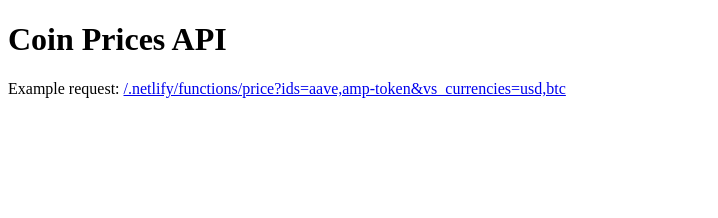
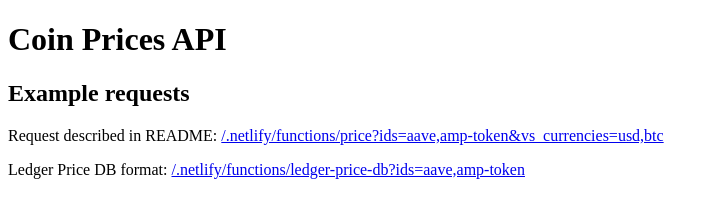
Before and after one commit to travishorn/coinprices, a website: page public/index.html in a window 1280 px wide. Shown: the whole page, without its empty margins (0-718 px from the left). Drawn offline with Linux system fonts and the light colour scheme.

Commit message:
Example ledger req on main html

```diff
--- a/public/index.html
+++ b/public/index.html
@@ -7,11 +7,18 @@
   </head>
   <body>
     <h1>Coin Prices API</h1>
+    <h2>Example requests</h2>
     <p>
-      Example request:
+      Request described in README:
       <a href="/.netlify/functions/price?ids=aave,amp-token&vs_currencies=usd,btc">
         /.netlify/functions/price?ids=aave,amp-token&vs_currencies=usd,btc
       </a>
     </p>
+    <p>
+      Ledger Price DB format:
+      <a href="/.netlify/functions/ledger-price-db?ids=aave,amp-token">
+        /.netlify/functions/ledger-price-db?ids=aave,amp-token
+      </a>
+    </p>
   </body>
 </html>
```
